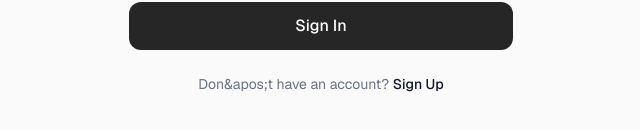
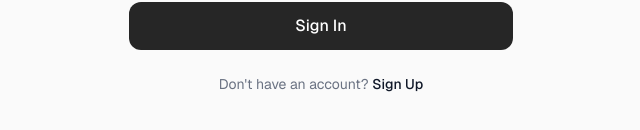
Before and after one commit to aeruza/tomorrows-problem, a Next.js app: page /login in a window 1280 px wide. Shown: the part 488-618 px from the top of the page, without its empty margins (319-959 px from the left). Built offline with nearby package versions, Linux system fonts and the light colour scheme; no server answers.

Commit message:
fix: don't unicode text

```diff
--- a/src/app/login/page.tsx
+++ b/src/app/login/page.tsx
@@ -94,7 +94,7 @@
                 </form>
 
                 <p className="text-sm text-gray-500 dark:text-gray-400 text-center mt-6">
-                    {isSignUp ? "Already have an account?" : "Don&apos;t have an account?"}{" "}
+                    {isSignUp ? "Already have an account?" : "Don't have an account?"}{" "}
                     <button
                         onClick={() => {
                             setIsSignUp(!isSignUp);
```
